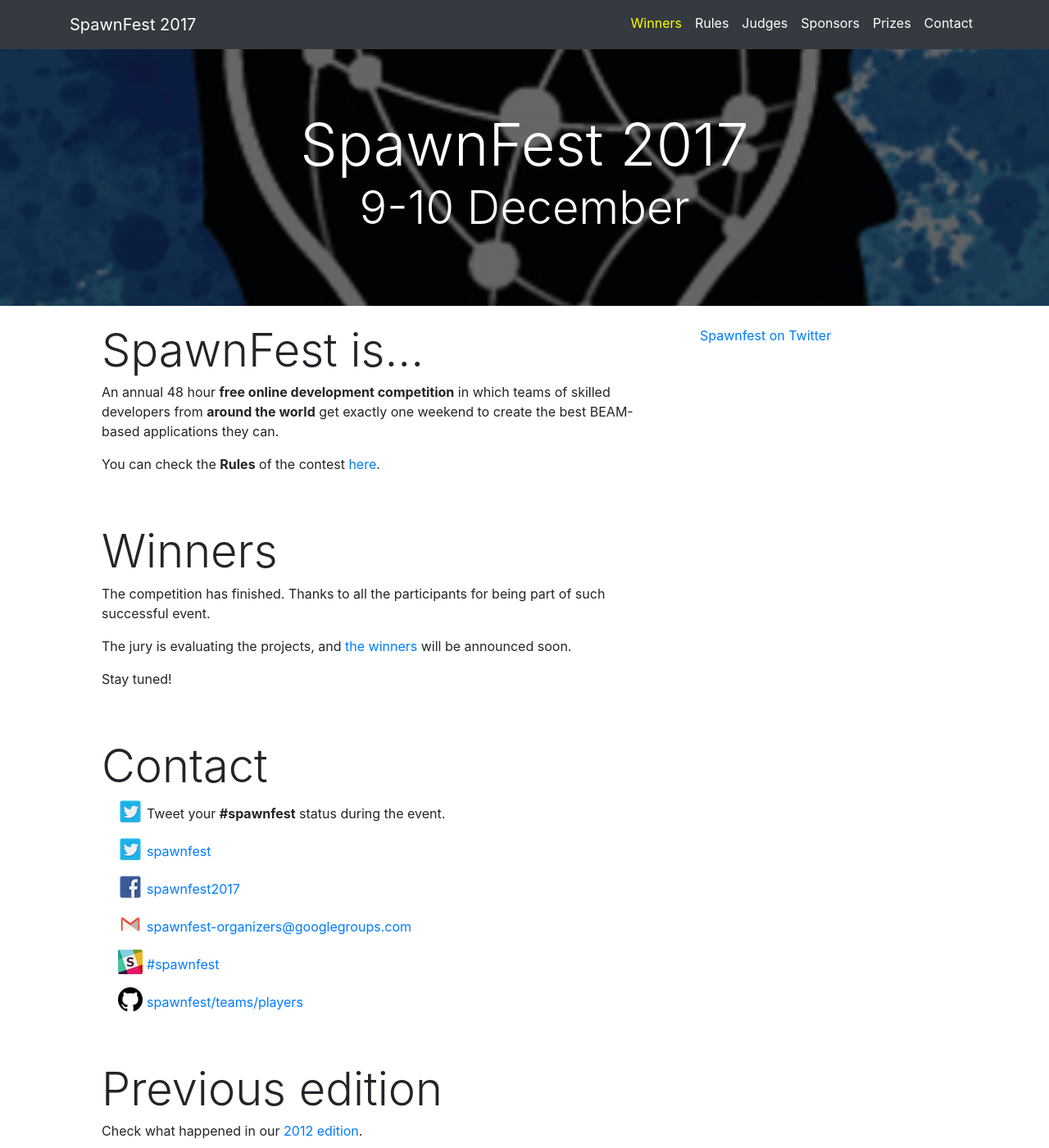
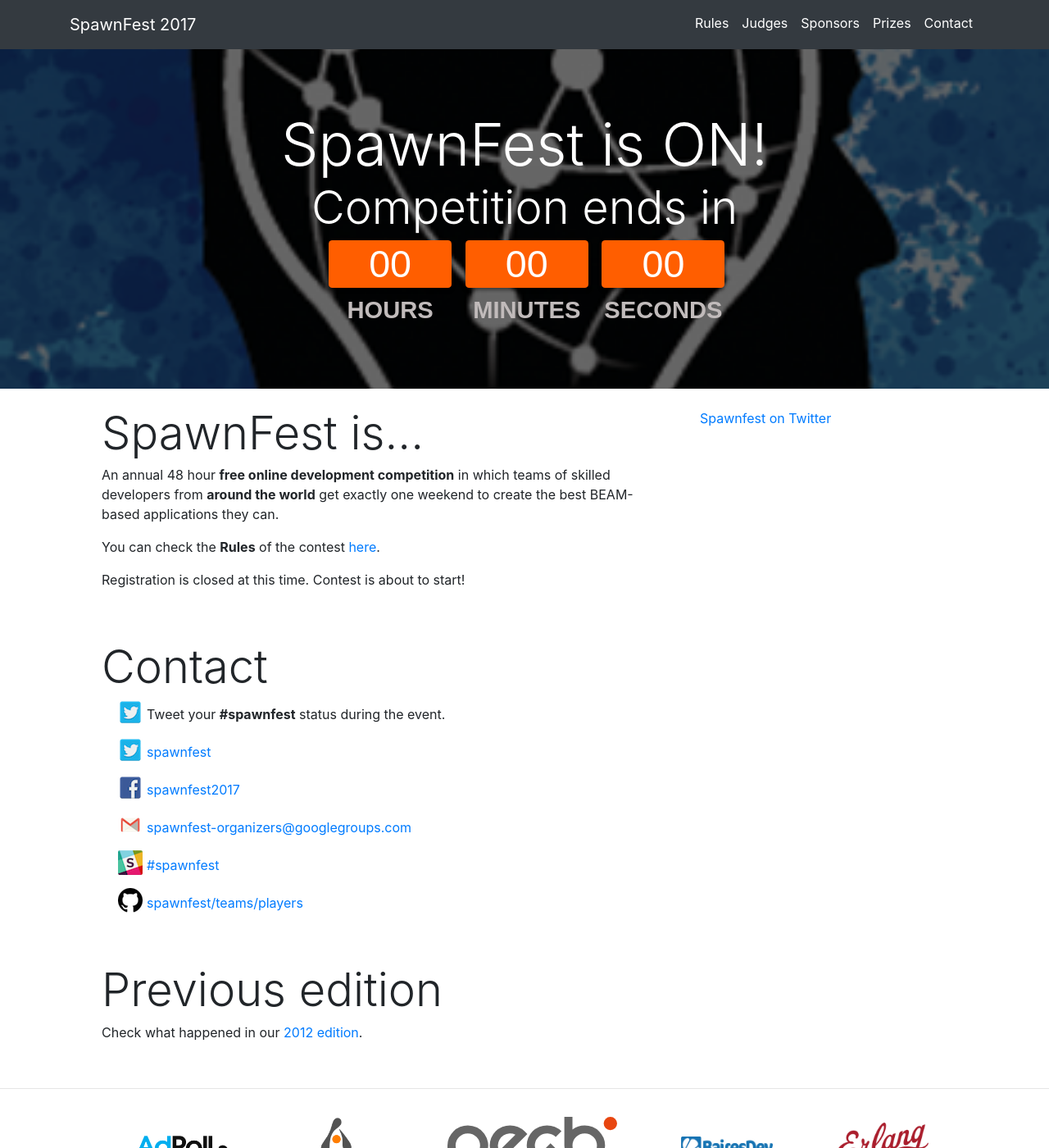
Before and after one commit to spawnfest/spawnfest.github.io, a Jekyll site: the page built from index.html, in a window 1280 px wide and 1400 px high. Shown: the whole window at 82% size. Built offline with Jekyll 4.4.1, drawn with Linux system fonts in a browser that asks for light colours; comment, search, counter and statistics services are not loaded.

Commit message:
Revert "Merge pull request #24 from spawnfest/amilkr.event_finishes"
This reverts commit 51c10f6129874e757b8beb213aa51f241979cc52, reversing
changes made to 17b98db997bce84ad4999b93c2c34c5ba8bdbb61.

```diff
--- a/_config.yml
+++ b/_config.yml
@@ -1,6 +1,4 @@
 nav:
-  - name: <span class="important">Winners</span>
-    url: /winners
   - name: Rules
     url: /rules
   - name: Judges
--- a/_layouts/default.html
+++ b/_layouts/default.html
@@ -52,8 +52,16 @@
     <header class="masthead">
       <div class="overlay">
         <div class="container">
-          <p class="h1 display-3 text-white">SpawnFest 2017</h1>
-          <p class="h2 display-4 text-white">9-10 December</p>
+          <p class="h1 display-3 text-white">SpawnFest is ON!</h1>
+          <p class="h2 display-4 text-white">Competition ends in</p>
+          <div class="row countdown">
+            <div class="col-md-3"></div>
+            <div id="countdown" class="col-md-6"></div>
+          </div>
+          <div class="row countdown-small">
+            <div class="col-md-3"></div>
+            <div id="countdown-small" class="col-md-6"></div>
+          </div>
         </div>
       </div>
     </header>
@@ -120,6 +128,8 @@
       <script src="/vendor/jquery/jquery.min.js"></script>
       <script src="/vendor/popper/popper.min.js"></script>
       <script src="/vendor/bootstrap/js/bootstrap.min.js"></script>
+      <script src="/vendor/countdown/countdown.js"></script>
+      <script src="/vendor/countdown_element.js"></script>
     </body>
 
     </html>
--- a/css/one-page-wonder.css
+++ b/css/one-page-wonder.css
@@ -119,7 +119,3 @@
 .contact-section {
   margin-left: 20px;
 }
-
-.navbar .important {
-  color: yellow;
-}
--- a/index.html
+++ b/index.html
@@ -13,17 +13,7 @@
             <h2 class="display-4">SpawnFest is...</h2>
             <p>An annual 48 hour <strong>free online development competition</strong> in which teams of skilled developers from <strong>around the world</strong> get exactly one weekend to create the best BEAM-based applications they can.</p>
             <p>You can check the <strong>Rules</strong> of the contest <a href="/rules">here</a>.</p>
-          </div>
-        </div>
-      </section>
-
-      <section id="winners">
-        <div class="container">
-          <div class="p-4 align-items-center">
-            <h2 class="display-4">Winners</h2>
-            <p>The competition has finished. Thanks to all the participants for being part of such successful event.</p>
-            <p>The jury is evaluating the projects, and <a href="/winners">the winners</a> will be announced soon.</p>
-            <p>Stay tuned!</p>
+            <p>Registration is closed at this time. Contest is about to start!</p>
           </div>
         </div>
       </section>
```
Also changed, not shown: winners.html (deleted, +0 -22 lines).
